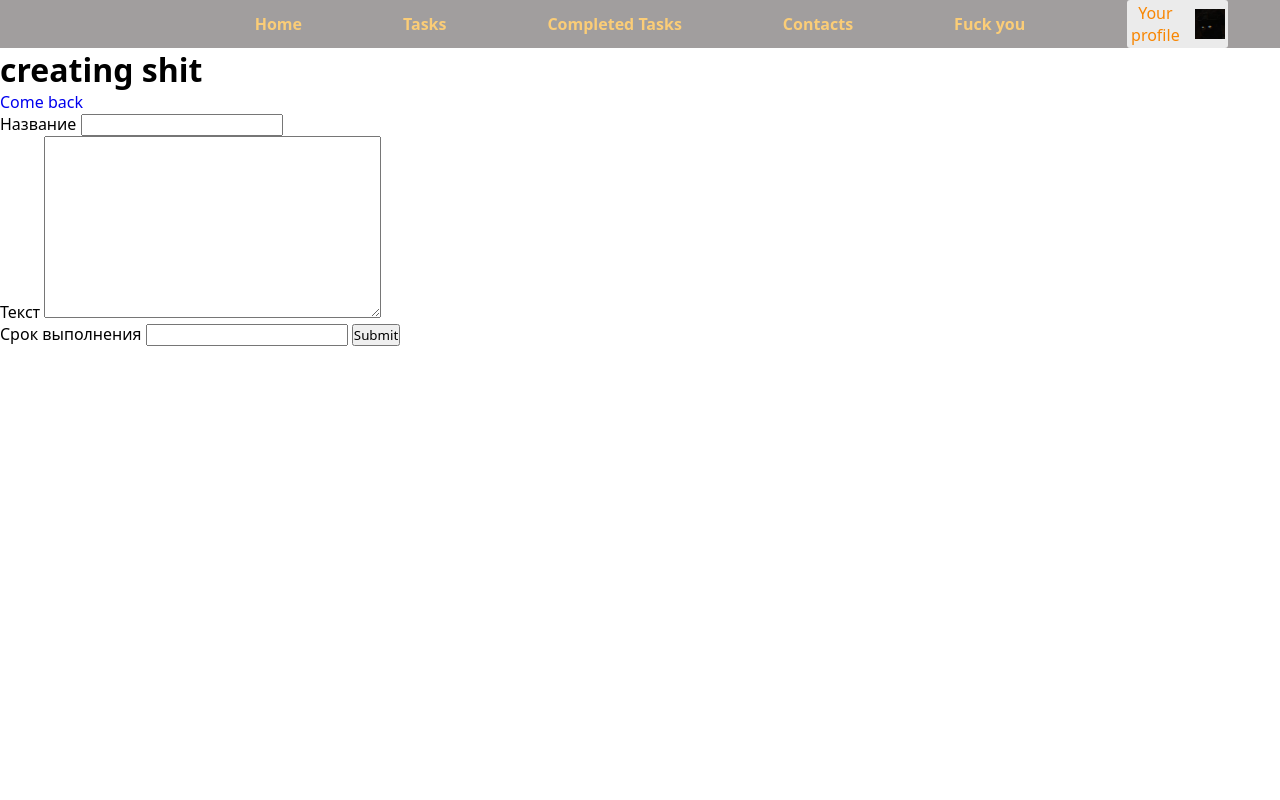
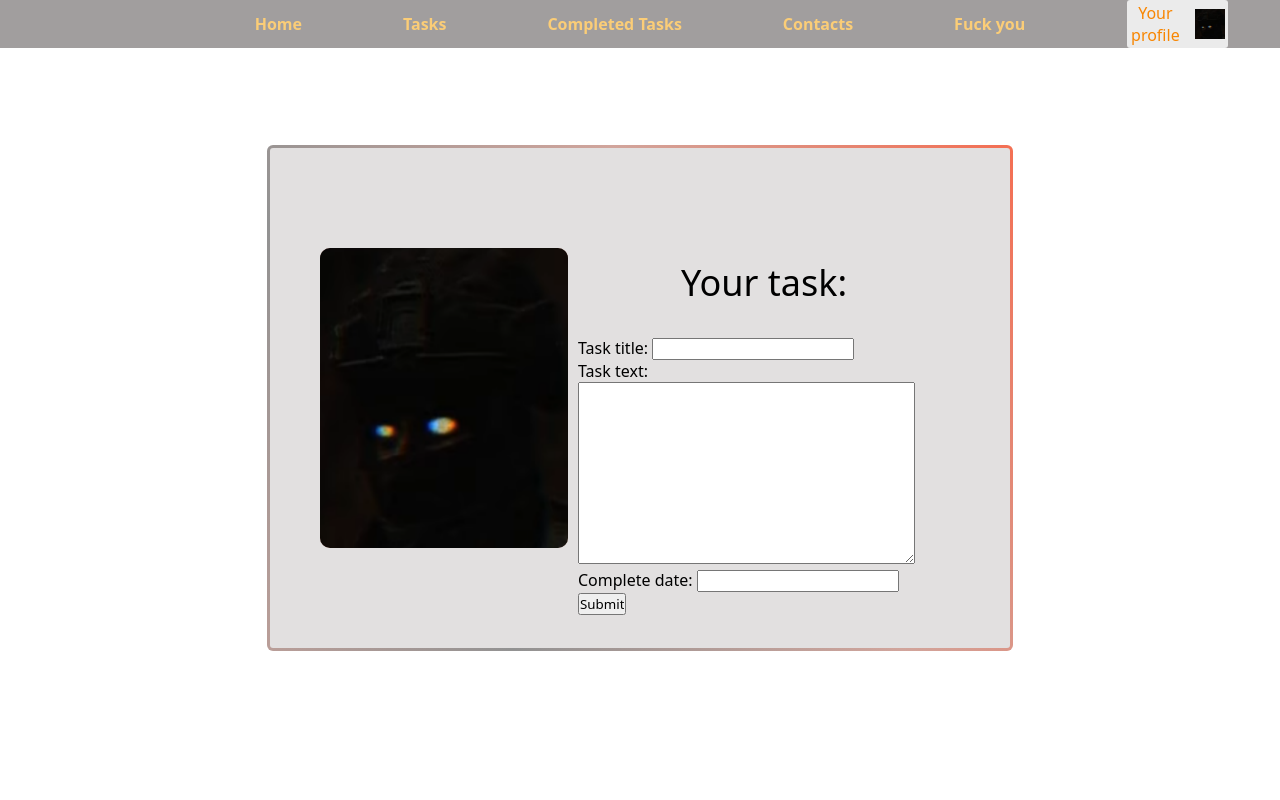
Before and after one commit to TimAny-W/shizohrenya, a Django app: page /tasks/task-create/ in a window 1280 px wide. Run offline with Django 4.2, Linux system fonts and the light colour scheme; a user stored in the database is signed in.

Commit message:
Add files via upload

```diff
--- /dev/null
+++ b/shizohrenya/tasks/static/tasks/css/task.css
@@ -0,0 +1,125 @@
+* {
+    font-family: system-ui,-apple-system,"Segoe UI",Roboto,"Helvetica Neue","Noto Sans","Liberation Sans",Arial,sans-serif,"Apple Color Emoji","Segoe UI Emoji","Segoe UI Symbol","Noto Color Emoji";
+}
+
+.username {
+    padding-bottom: 10px;
+}
+
+.username h1 {
+    text-align: center;
+    text-align: center;
+    font-style: normal;
+    font-weight: 200;
+    font-size: 36px;
+    color: #000000;
+}
+
+main {
+    display: flex;
+    justify-content: center;
+    flex-wrap: wrap;
+}
+
+.user-info {
+    margin: 100px;
+    padding: 50px;
+    height: 400px;
+    width: 50%;
+    border-radius: 10px;
+    display: flex;
+    align-items: center;
+}
+
+.your-avatar img {
+    height: 100%;
+    width: 100%;
+    border-radius: 10px;
+}
+
+.your-avatar {
+    height: 300px;
+    width: 40%;
+    border-radius: 10px;
+    background-color:#d1a59c;
+}
+
+.status {
+    padding: 10px;
+    height: 280px;
+    width: 60%;
+}
+
+button {
+    display: inline;
+    height: 30px;
+    width: auto;
+    min-width: 50px;
+    text-decoration: none;
+    color: rgb(81, 81, 81);
+    font-weight: 600;
+    text-align: center;
+    padding: 5px;
+    margin-bottom: 20px;
+    margin-top: 20px;
+}
+
+.rating {
+    margin-top: 20px;
+}
+
+button {
+    height: 30px;
+    width: auto;
+    min-width: 50px;
+    text-decoration: none;
+    color: rgb(81, 81, 81);
+    font-weight: 600;
+    text-align: center;
+    padding: 5px;
+}
+
+
+/* Gradient border */
+
+#box {
+    display: flex;
+    align-items: center;
+    justify-content: center;
+    width: 400px;
+    height: 200px;
+    color: white;
+    font-family: 'Raleway';
+    font-size: 2.5rem;
+  }
+.gradient-border {
+--borderWidth: 3px;
+background: #e2e0e0;
+position: relative;
+border-radius: var(--borderWidth);
+}
+.gradient-border:after {
+content: '';
+position: absolute;
+top: calc(-1 * var(--borderWidth));
+left: calc(-1 * var(--borderWidth));
+height: calc(100% + var(--borderWidth) * 2);
+width: calc(100% + var(--borderWidth) * 2);
+background: linear-gradient(60deg, rgb(251, 205, 119), #f79533, #f37055, #d1a59c, #929292, #d1a59c, #f37055, #f79533, rgb(251, 205, 119));
+/* background: linear-gradient(60deg, #f79533, #f37055, #ef4e7b, #a166ab, #5073b8, #1098ad, #07b39b, #6fba82); */
+border-radius: calc(2 * var(--borderWidth));
+z-index: -1;
+animation: animatedgradient 3s ease alternate infinite;
+background-size: 300% 300%;
+}
+@keyframes animatedgradient {
+    0% {
+        background-position: 0% 50%;
+    }
+    50% {
+        background-position: 100% 50%;
+    }
+    100% {
+        background-position: 0% 50%;
+    }
+}
--- a/shizohrenya/tasks/templates/tasks/task_form.html
+++ b/shizohrenya/tasks/templates/tasks/task_form.html
@@ -1,20 +1,46 @@
 {% extends 'tasks/base.html' %}
 
-{% block title %}
-Create shit
+{% load static %}
+
+
+{% block title %} Task {% endblock %}
+
+{% block links %}
+    <link rel="stylesheet" href="{% static 'tasks/css/task.css' %}">
 {% endblock %}
+
 {% block content %}
-  <h1>creating shit</h1>
-  <form method="post" action="">
-      <a href="{% url 'home' %}">Come back</a><br>
-      {% csrf_token %}
-      Название
-      {{ form.title }}<br>
-      Текст
-      {{ form.text }}<br>
-      Срок выполнения
-      {{ form.complete_date }}
-      <input type="submit" value="Submit">
-  </form>
-  {{ errors }}
+
+    <div class="user-info gradient-border">
+
+        <div class="your-avatar"><img src="{% static 'tasks/img/avatar_example.png' %}" alt=""></div>
+
+        <div class="status">
+            <div class="username">
+                <h1>Your task:</h1>
+            </div>
+
+            <div class="rating">
+                <form action="" method="post">
+                    {% csrf_token %}
+
+                    <p>Task title: {{ form.title }}</p>
+                    <p>Task text: {{ form.text }}</p>
+                    <p>Complete date: {{ form.complete_date }}</p>
+                    <input class="button" type="submit">
+
+
+                </form>
+
+
+
+
+            </div>
+
+        </div>
+
+    </div>
+
+
+
 {% endblock %}
--- a/shizohrenya/tasks/templates/tasks/task_list.html
+++ b/shizohrenya/tasks/templates/tasks/task_list.html
@@ -33,7 +33,7 @@
 
                     {% else %}
                         <div class="status-icon">
-                            &#10004; Done
+                            &#10004;
                         </div>
                               <div class="task-content">
                                   <p><i><s><strong>{{task.title}}</strong></s></i></p>
```
